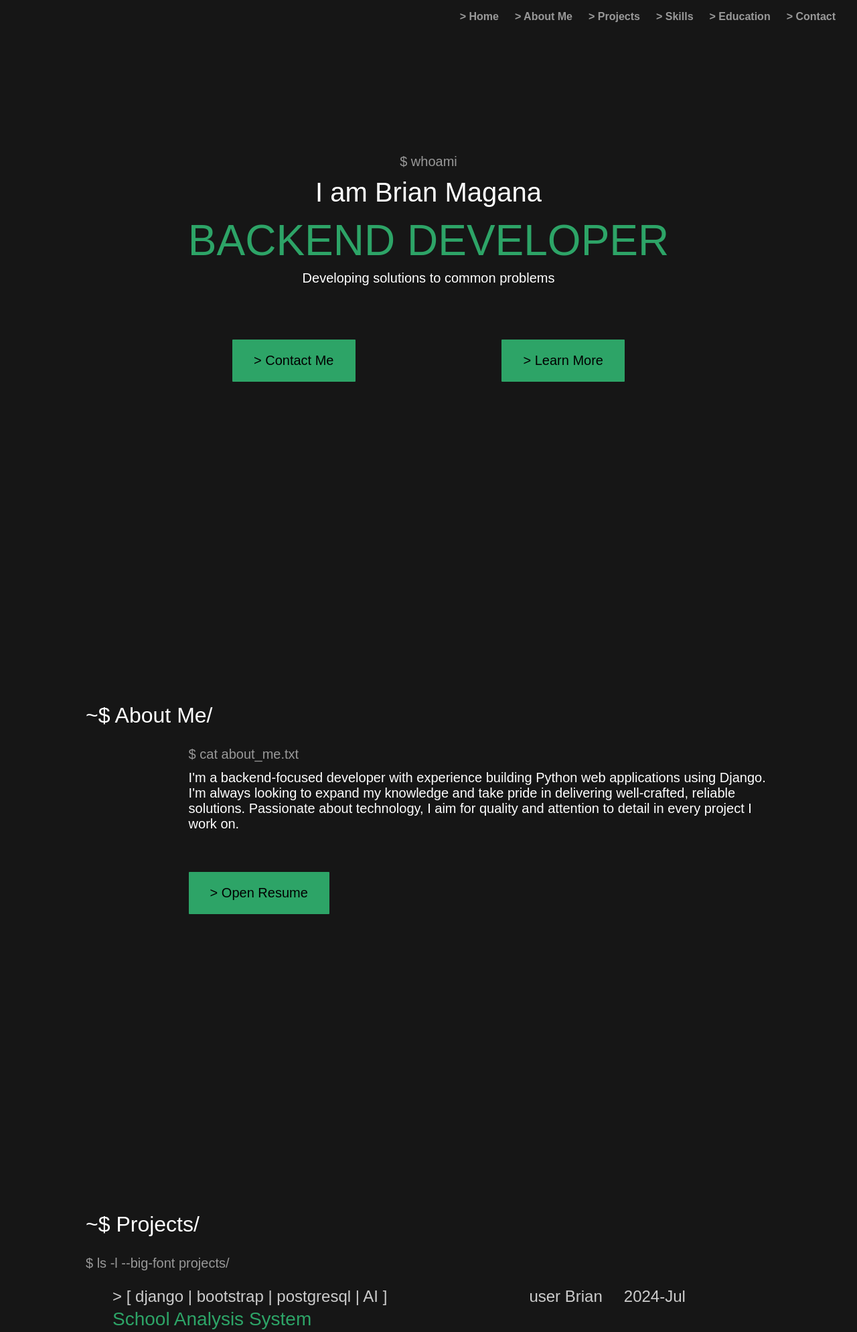
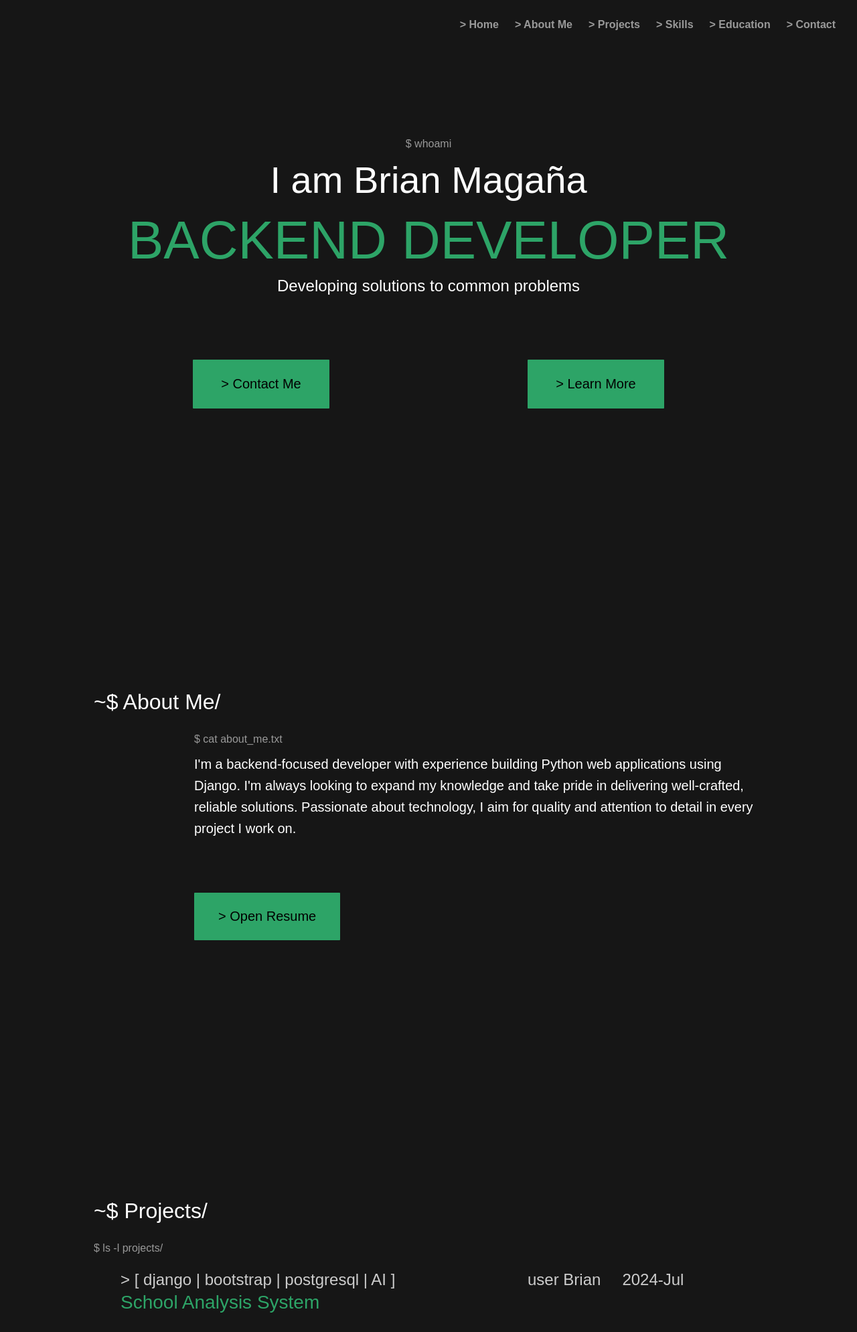
Before and after one commit to BrialexMaga/portfolio, a Flask app: page / in a window 1280 px wide. Shown: the top 1989 px of the page at 67% size. Run offline with Flask 3, Linux system fonts and the light colour scheme; some web fonts are replaced.

Commit message:
Add little style adjustments to the overall page

```diff
--- a/static/css/style.css
+++ b/static/css/style.css
@@ -42,6 +42,7 @@ body {
     justify-content: flex-end;
     padding: 1rem 2rem;
     margin: 0;
+    padding-top: 1.75rem;
 }
 
 .navbar ul {
@@ -68,10 +69,10 @@ body {
 .btn {
     display: inline-block;
     text-decoration: none;
-    padding: 20px 32px;
+    padding: 25px 42px;
     border-radius: 1px;
 
-    font-size: 1.25rem;
+    font-size: 1.25em;
     color: black;
     background-color: var(--main-color);
     transition: all 0.1s ease;
@@ -80,18 +81,23 @@ body {
 .btn:hover {
     filter: brightness(1.1);
     transform: translateY(-1px);
-  }
+}
 
-  .btn:active {
+.btn:active {
     filter: brightness(0.9);
     transform: translateY(0);
-  }
+}
+
+.smaller-button {
+    padding: 24px 36px;
+}
 
 .section {
     margin: 0 auto;
     padding-top: 10vh;
 
-    max-width: 80vw;
+    min-width: 990px;
+    max-width: 1000px;
     height: 95vh;
 }
 
@@ -101,7 +107,7 @@ body {
 
 .code {
     color: var(--code-text-color);
-    font-size: 1.25rem;
+    font-size: 1rem;
     margin-bottom: 0.75rem;
 }
 
@@ -116,7 +122,7 @@ body {
 
 #hero {
     display: flex;
-    margin-top: 20vh;
+    margin-top: 16vh;
     padding-top: 0;
 
     flex-direction: column;
@@ -126,24 +132,27 @@ body {
 #hero h1 {
     margin: 0;
 
-    font-size: 2.5rem;
+    font-size: 3.5rem;
     font-weight: normal;
 }
 
 #hero .title {
-    margin: 12px 0 0 0;
-    font-size: 4rem;
+    margin: 0;
+    margin-top: 0.75rem;
+    font-size: 5rem;
 }
 
 #hero .slogan {
-    margin: 8px 0 80px 0;
-    font-size: 1.25rem;
+    margin: 0;
+    margin-top: 0.5rem;
+    margin-bottom: 6rem;
+    font-size: 1.5rem;
 }
 
 #hero .btn-container {
     width: 100%;
     display: flex;
-    justify-content: space-evenly;
+    justify-content: space-around;
 }
 
 h2 {
@@ -157,9 +166,10 @@ h2 {
 
 #about-me .yapping {
     margin-top: 0;
-    margin-bottom: 60px;
+    margin-bottom: 5rem;
 
     font-size: 1.25rem;
+    line-height: 1.6;
 }
 
 #about-me .indented {
@@ -204,7 +214,7 @@ h2 {
 }
 
 #projects .project-list .item {
-    margin-bottom: 36px;
+    margin-bottom: 3.5rem;
 }
 
 #projects .project-list .project-link {
@@ -264,11 +274,12 @@ h2 {
 
 .education-list {
     list-style: none;
-    font-size: 1.5rem;
+    font-size: 1.75rem;
+    padding-left: 4rem;
 }
 
 .career-name {
-    font-size: 1.75rem;
+    font-size: 2rem;
 }
 
 .education-list p {
@@ -285,7 +296,7 @@ h2 {
 }
 
 .card {
-    max-width: 440px;
+    max-width: 580px;
     border: white solid 1px;
     margin: 3rem auto;
     padding-left: 90px;
@@ -299,13 +310,13 @@ h2 {
 .card .name-info {
     margin-top: 1em;
     margin-bottom: 0.1em;
-    font-size: 1.5rem;
+    font-size: 2.5rem;
 }
 
 .title-info {
     position: relative;
     display: inline-block;
-    font-size: 1rem;
+    font-size: 1.25rem;
 }
 
 .title-info::after {
@@ -317,7 +328,8 @@ h2 {
 }
 
 .contact-item {
-    margin-bottom: 1rem;
+    margin-bottom: 2rem;
+    font-size: 1.25rem;
 
     display: flex;
     align-items: center;
@@ -326,7 +338,7 @@ h2 {
 
 .contact-icon {
     fill: white;
-    height: 2em;
+    height: 2.5em;
     width: auto;
 
     margin-right: 1em;
@@ -342,6 +354,8 @@ h2 {
 }
 
 .footer {
+    display: flex;
+    justify-content: center;
     margin: 0;
     padding: 0.75rem 0;
 
@@ -351,7 +365,5 @@ h2 {
 
 .footer p {
     margin: 0;
-    padding-left: 0.5rem;
-
     color: black;
 }
--- a/templates/index.html
+++ b/templates/index.html
@@ -28,7 +28,7 @@
     <main class="content">
     <section class="section" id="hero">
         <p class="code">$ whoami</p>
-        <h1>I am Brian Magana</h1>
+        <h1>I am Brian Magaña</h1>
         <p class="title green-text">BACKEND DEVELOPER</p>
         <p class="slogan">Developing solutions to common problems</p>
         <div class="btn-container">
@@ -45,13 +45,13 @@
                 I'm a backend-focused developer with experience building Python web applications using Django.
                 I'm always looking to expand my knowledge and take pride in delivering well-crafted, reliable solutions.
                 <span>Passionate about technology, I aim for quality and attention to detail in every project I work on.</span></p>
-            <a class="btn" href="{{ url_for('static', filename='files/CV.pdf') }}" target="_blank">> Open Resume</a>
+            <a class="btn smaller-button" href="{{ url_for('static', filename='files/CV.pdf') }}" target="_blank">> Open Resume</a>
         </div>
     </section>
 
     <section class="section scroll-into" id="projects">
         <h2>~$ Projects/</h2>
-        <p class="code">$ ls -l --big-font projects/</p>
+        <p class="code">$ ls -l projects/</p>
         <ul class="project-list">
         {% for project in projects %}
             <li class="item">
@@ -113,7 +113,7 @@
         <h2>~$ Contact/</h2>
         <p class="code">~$ cat contact.txt --center</p>
         <div class="card">
-            <p class="name-info">Brian Magana</p>
+            <p class="name-info">Brian Magaña</p>
             <p class="title-info">Backend Developer</p>
             <!--
             <div class="contact-item">
```
